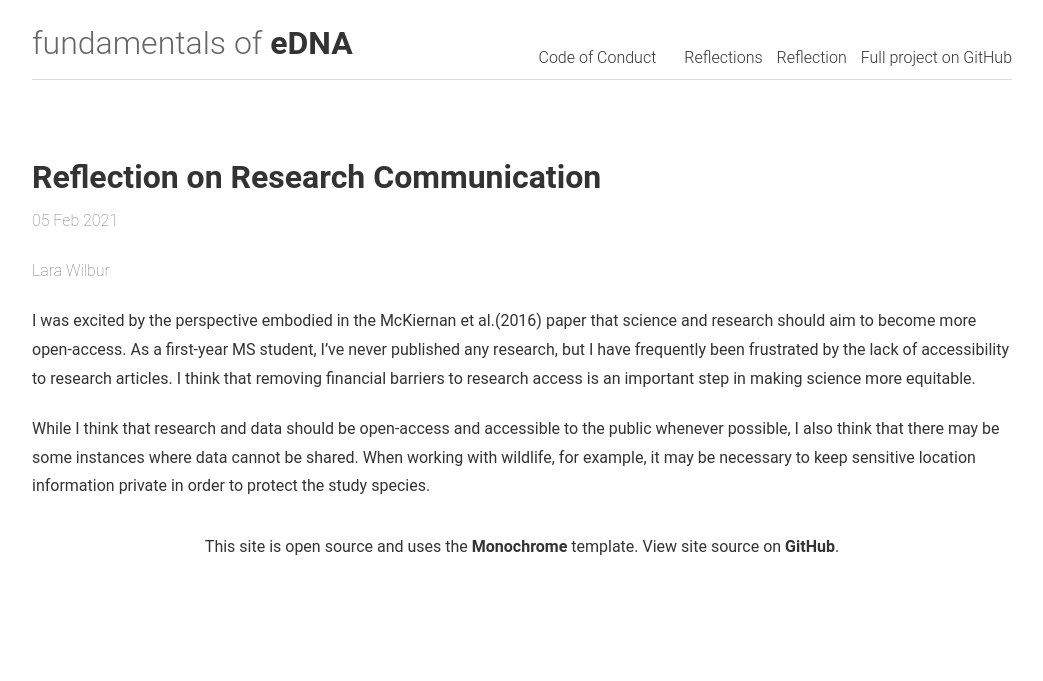
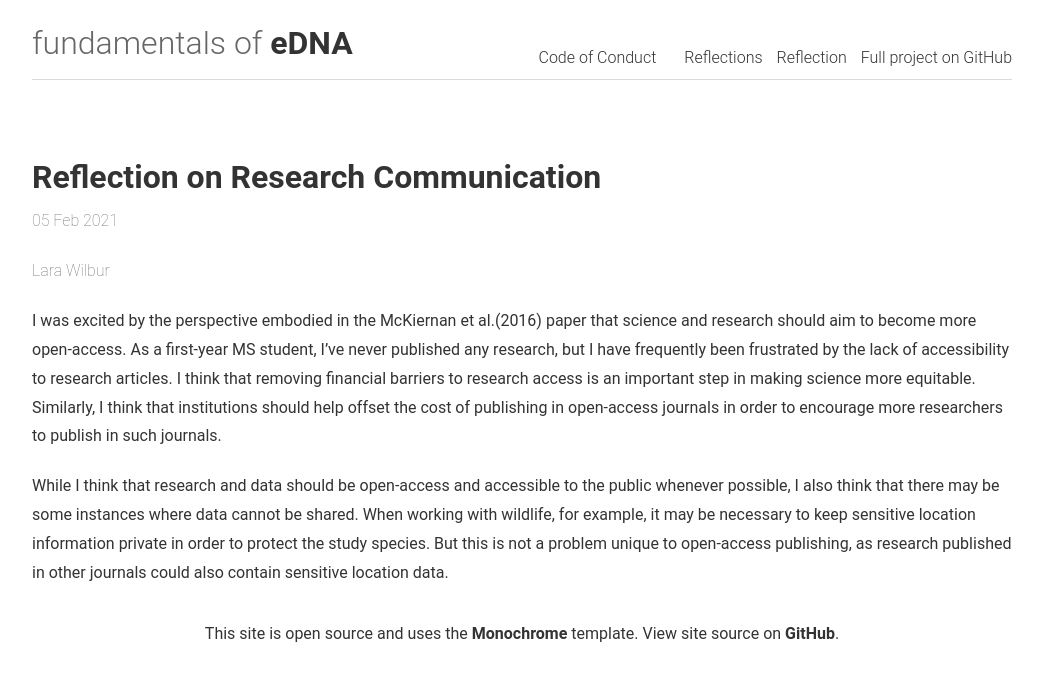
Before and after one commit to fundamentals-eDNA/fundamentals-eDNA.github.io, a Jekyll site: the page built from _posts/2021-02-05-LWilbur_Week2Reflection.md, in a window 1280 px wide. Shown: the top 681 px of the page, without its empty margins (118-1161 px from the left). Built offline with Jekyll 4.4.1, drawn with Linux system fonts in a browser that asks for light colours.

Commit message:
edit to original post

```diff
--- a/_posts/2021-02-05-LWilbur_Week2Reflection.md
+++ b/_posts/2021-02-05-LWilbur_Week2Reflection.md
@@ -4,6 +4,6 @@ description: Week 2 discussion reflection
 author: Lara Wilbur
 ---
 
-I was excited by the perspective embodied in the McKiernan et al.(2016) paper that science and research should aim to become more open-access.  As a first-year MS student, I've never published any research, but I have frequently been frustrated by the lack of accessibility to research articles.  I think that removing financial barriers to research access is an important step in making science more equitable.
+I was excited by the perspective embodied in the McKiernan et al.(2016) paper that science and research should aim to become more open-access.  As a first-year MS student, I've never published any research, but I have frequently been frustrated by the lack of accessibility to research articles.  I think that removing financial barriers to research access is an important step in making science more equitable.  Similarly, I think that institutions should help offset the cost of publishing in open-access journals in order to encourage more researchers to publish in such journals.
 
-While I think that research and data should be open-access and accessible to the public whenever possible, I also think that there may be some instances where data cannot be shared.  When working with wildlife, for example, it may be necessary to keep sensitive location information private in order to protect the study species.
+While I think that research and data should be open-access and accessible to the public whenever possible, I also think that there may be some instances where data cannot be shared.  When working with wildlife, for example, it may be necessary to keep sensitive location information private in order to protect the study species.  But this is not a problem unique to open-access publishing, as research published in other journals could also contain sensitive location data.
```
